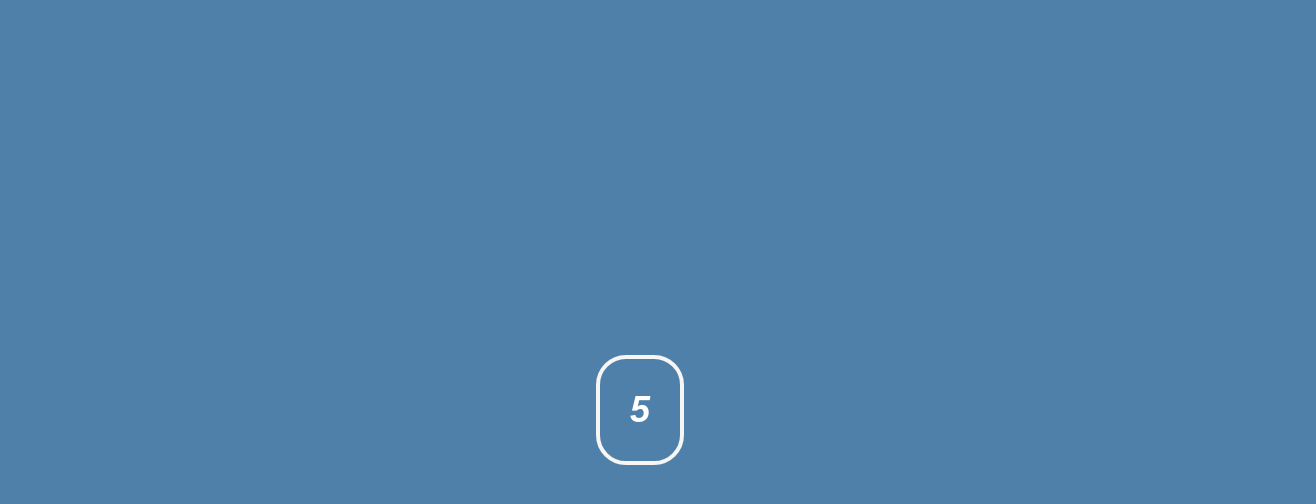
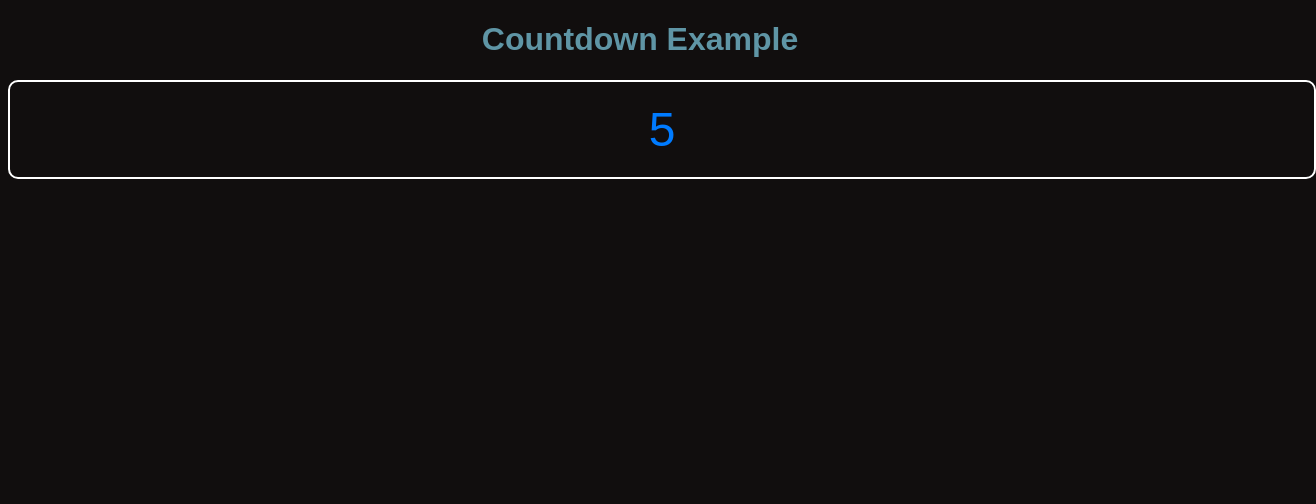
Before and after one commit to saidharshini-fsd/day-1-callback-hell-task, a plain HTML site: page index.htm in a window 1280 px wide. Shown: the whole page, 1316 px wide, since content can reach past the window. Drawn offline with Linux system fonts and the light colour scheme.

Commit message:
update commit

```diff
--- a/index.htm
+++ b/index.htm
@@ -3,10 +3,40 @@
 <head>
     <meta charset="UTF-8">
     <meta name="viewport" content="width=device-width, initial-scale=1.0">
-    <title>Document</title>
-    <link rel="stylesheet" href="style.css">
+    <title>Countdown helltask</title>
+    <style>
+        body {
+            font-family:Arial, Helvetica, sans-serif;
+            background-color: #110e0e;
+            text-align: center;
+
+        }
+
+        h1 {
+            color: #5f95a5;
+        }
+
+        #countdown {
+            font-size: 3rem;
+            color: #007bff;
+            padding: 20px;
+            border: 2px solid #ffffff;
+            border-radius: 10px;
+            width: 100%;
+            margin: 0 auto;
+            background-color: #110e0e;
+            flex-wrap: wrap;
+
+        }
+
+    </style>
 </head>
 <body>
-    <script src="script.js"></script>
+    <h1>Countdown Example</h1>
+    <div id="countdown">10</div>
+
+    <script src="script.js">
+        </script>
+
 </body>
 </html>
--- a/script.js
+++ b/script.js
@@ -1,13 +1,16 @@
-let timer = document.createElement("div")
-document.body.append(timer)
-    timer.innerHTML="10"
-    setTimeout(()=>{timer.innerHTML="9"},1000)
-    setTimeout(()=>{timer.innerHTML="8"},2000)
-    setTimeout(()=>{timer.innerHTML="7"},3000)
-    setTimeout(()=>{timer.innerHTML="6"},4000)
-    setTimeout(()=>{timer.innerHTML="5"},5000)
-    setTimeout(()=>{timer.innerHTML="4"},6000)
-    setTimeout(()=>{timer.innerHTML="3"},7000)
-    setTimeout(()=>{timer.innerHTML="2"},8000)
-    setTimeout(()=>{timer.innerHTML="1"},9000)
-    setTimeout(()=>{const newLocal = timer.innerHTML = "✨HAPPY INDEPENDENCE DAY!!✨"},10000)
+const countdown = (start, callback) =>
+{
+if (start > 0) {
+document.getElementById('countdown').textContent = start;
+setTimeout(() => {
+countdown(start - 1, callback);
+}, 1000);
+} else {
+document.getElementById('countdown').textContent = 'Happy Independence Day';
+callback();
+}
+};
+
+countdown(10, () => {
+console.log("Happy Independence Day");
+});
--- a/style.css
+++ b/style.css
@@ -1,23 +1,21 @@
-body {
-    display: flex;
-    flex-wrap: wrap;
+countdown{
+    width: 500px;
+    height: 300px;
+    border: 2px solid black;
+    flex-wrap:wrap ;
+    margin: auto;
+    width: 30%;
+    padding: 10px;
+    }
+
+body{
     justify-content: center;
     align-items: center;
-    height: 100vh;
-    margin: 10px;
-    background-color: rgba(28, 92, 145, 0.778);
-    box-sizing: border-box;
-
+    text-align: center;
 }
-
-div {
-    font-size: 36px;
-    font-weight: bolder;
-    font-family: Arial, Helvetica, sans-serif;
-    text-align: center;
-    padding : 30px;
-    border-radius: 30px;
-    color: white;
-    border: 4px solid rgb(248, 245, 245);
-    font-style: oblique;
+button{
+    top: 20px;
+    right: 10px;
+    padding: 10px;
+    font-weight: bold;
 }
```
